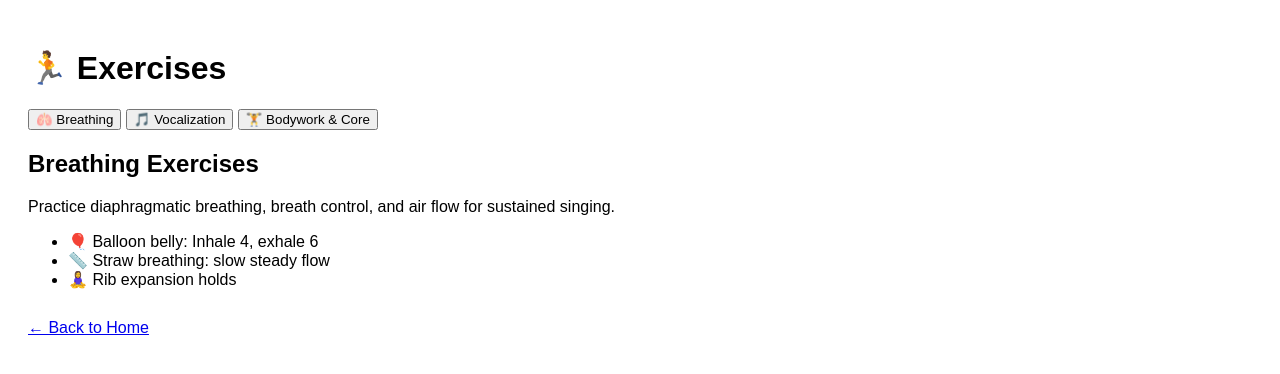
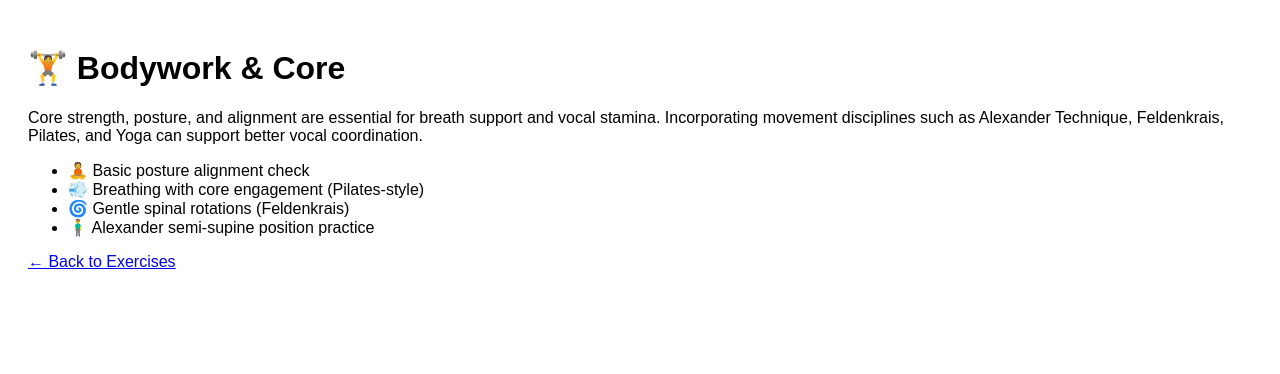
Before and after one commit to EranZ2025/VocalMaster, a Next.js app: page /exercises/bodywork in a window 1280 px wide. Shown: the top 374 px of the page. Built offline with nearby package versions, Linux system fonts and the light colour scheme.

Commit message:
Update bodywork.js

```diff
--- a/pages/exercises/bodywork.js
+++ b/pages/exercises/bodywork.js
@@ -1,57 +1,24 @@
-import { useState } from 'react';
 import Link from 'next/link';
 
-export default function Exercises() {
-  const [exercise, setExercise] = useState('breathing');
-
+export default function Bodywork() {
   return (
     <div style={{ padding: '20px', fontFamily: 'Arial' }}>
-      <h1>🏃 Exercises</h1>
+      <h1>🏋️ Bodywork & Core</h1>
 
-      <nav style={{ marginBottom: '20px' }}>
-        <button onClick={() => setExercise('breathing')}>🫁 Breathing</button>{' '}
-        <button onClick={() => setExercise('vocalization')}>🎵 Vocalization</button>{' '}
-        <button onClick={() => setExercise('bodywork')}>🏋️ Bodywork & Core</button>
-      </nav>
+      <p>
+        Core strength, posture, and alignment are essential for breath support
+        and vocal stamina. Incorporating movement disciplines such as Alexander
+        Technique, Feldenkrais, Pilates, and Yoga can support better vocal coordination.
+      </p>
 
-      {exercise === 'breathing' && (
-        <div>
-          <h2>Breathing Exercises</h2>
-          <p>Practice diaphragmatic breathing, breath control, and air flow for sustained singing.</p>
-          <ul>
-            <li>🎈 Balloon belly: Inhale 4, exhale 6</li>
-            <li>📏 Straw breathing: slow steady flow</li>
-            <li>🧘‍♀️ Rib expansion holds</li>
-          </ul>
-        </div>
-      )}
+      <ul>
+        <li>🧘 Basic posture alignment check</li>
+        <li>💨 Breathing with core engagement (Pilates-style)</li>
+        <li>🌀 Gentle spinal rotations (Feldenkrais)</li>
+        <li>🧍‍♂️ Alexander semi-supine position practice</li>
+      </ul>
 
-      {exercise === 'vocalization' && (
-        <div>
-          <h2>Vocalization</h2>
-          <p>Warm up your voice with these common vocal patterns and techniques.</p>
-          <ul>
-            <li>🎹 5-tone scale: "ma-ma-ma"</li>
-            <li>🐴 Lip trills on scales</li>
-            <li>🌀 Sirens from chest to head</li>
-          </ul>
-        </div>
-      )}
-
-      {exercise === 'bodywork' && (
-        <div>
-          <h2>Bodywork & Core</h2>
-          <p>Activate your body’s support systems for singing: posture, balance, and strength.</p>
-          <ul>
-            <li>🧘‍♂️ Pelvic tilts + spine alignment</li>
-            <li>🧍‍♀️ Wall sits for core stability</li>
-            <li>🔄 Shoulder and neck releases</li>
-            <li>🏋️ Light core pulses lying down</li>
-          </ul>
-        </div>
-      )}
-
-      <p style={{ marginTop: '30px' }}><Link href="/">← Back to Home</Link></p>
+      <p><Link href="/exercises">← Back to Exercises</Link></p>
     </div>
   );
 }
```
